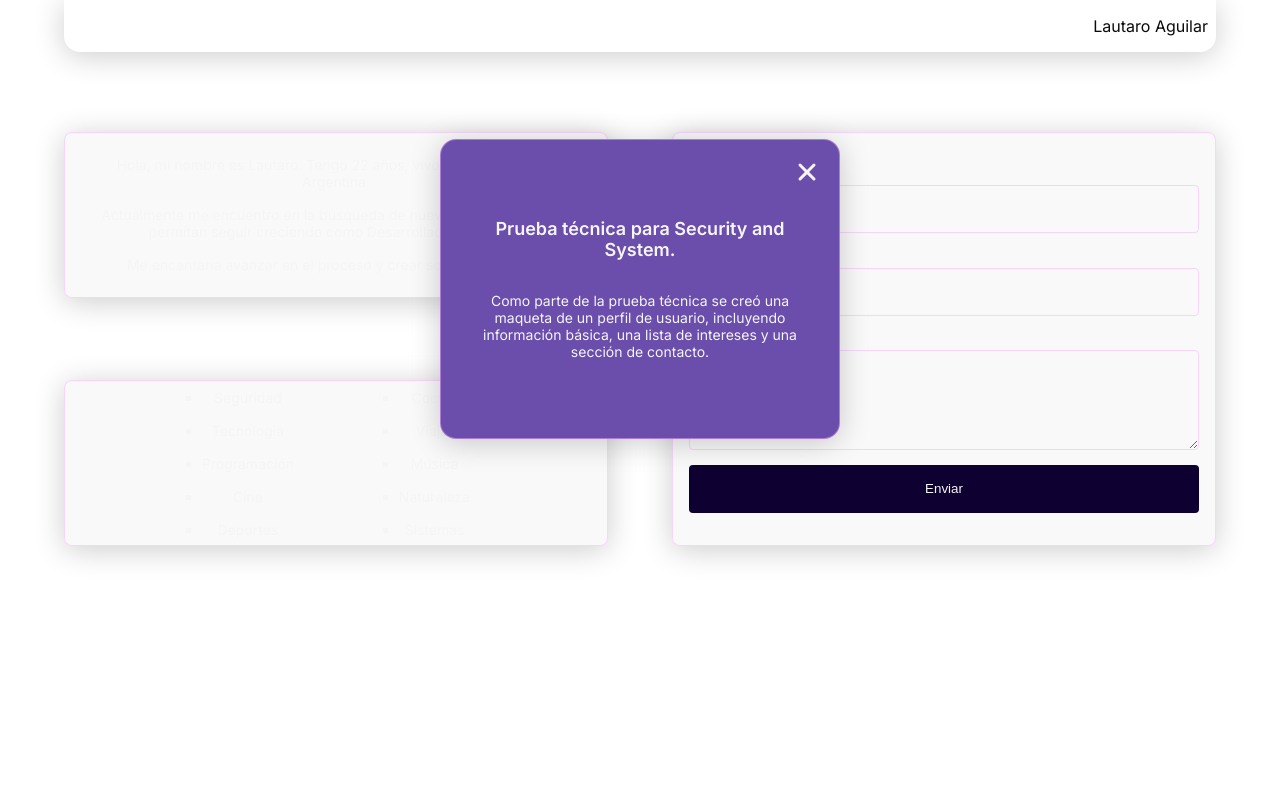
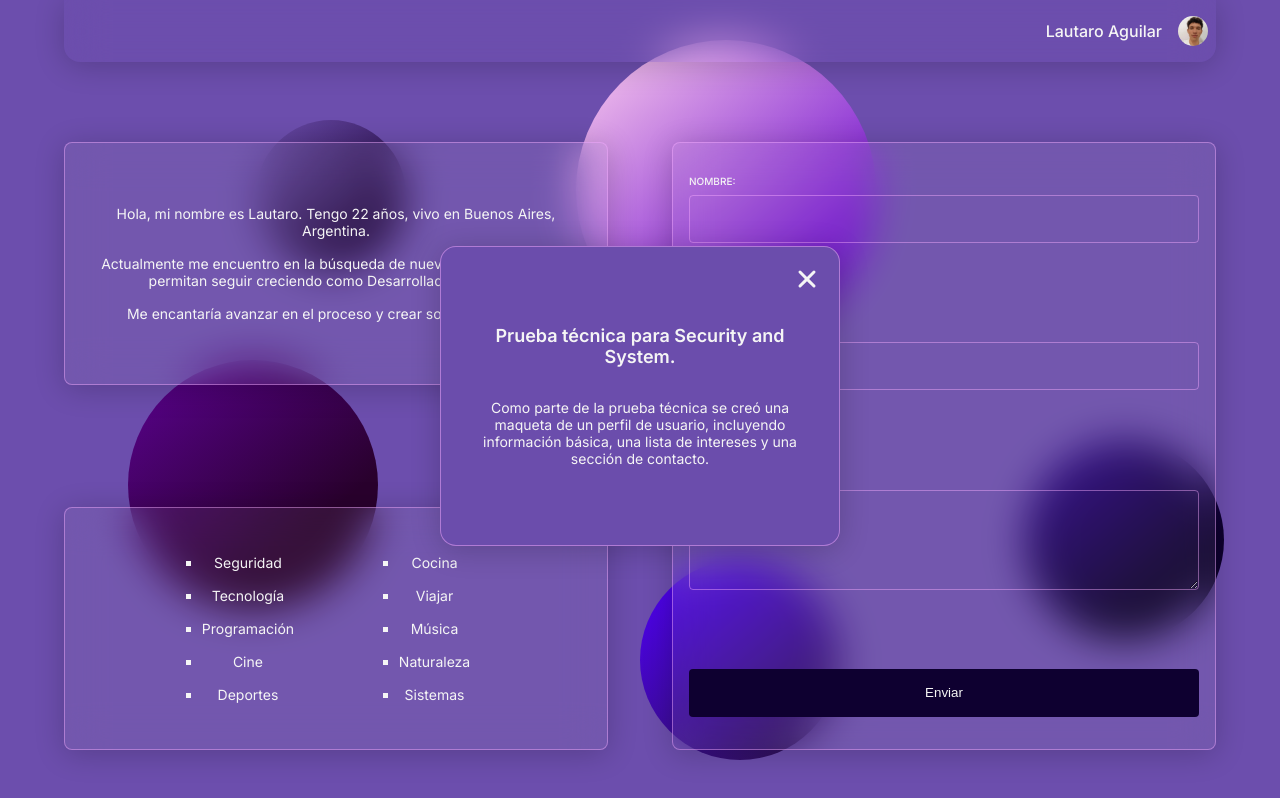
Before and after one commit to lautaroAguilar/securityandsystem_technical_test, a Next.js app: page / in a window 1280 px wide. Built offline with nearby package versions, Linux system fonts and the light colour scheme.

Commit message:
user image and background color

```diff
--- a/src/app/globals.css
+++ b/src/app/globals.css
@@ -7,11 +7,13 @@
 html,
 body {
   max-width: 100vw;
-  overflow-x: hidden;
+  min-height: 100dvh;
+  overflow: hidden;
 }
 
 body {
   color: #0b0b0b;
+  background-color: #6c4ead;
 }
 
 a {
--- a/src/app/page.js
+++ b/src/app/page.js
@@ -1,17 +1,27 @@
 import Image from "next/image";
+import userImage from "../../public/userImage.jpg";
 import styles from "./page.module.css";
 import Navbar from "@/components/Navbar/Navbar";
 import Section from "@/components/Section/Section";
+import Circles from "@/components/Circles/Circles";
 export default function Home() {
   return (
     <main className={styles.main}>
       <header className={styles.header}>
         <Navbar />
-        <div className={styles.brand}>Lautaro Aguilar</div>
+        <div className={styles.user_info}>
+          <h4>Lautaro Aguilar</h4>
+          <Image
+            src={userImage}
+            alt="Imagen de usuario"
+            style={{ height: "auto", width: "30px", borderRadius: "50%"}}
+          />
+        </div>
       </header>
-      <section>
+      <section className={styles.section}>
         <Section />
       </section>
+      <Circles />
     </main>
   );
 }
```
Also changed, not shown: public/userImage.jpg (added).
